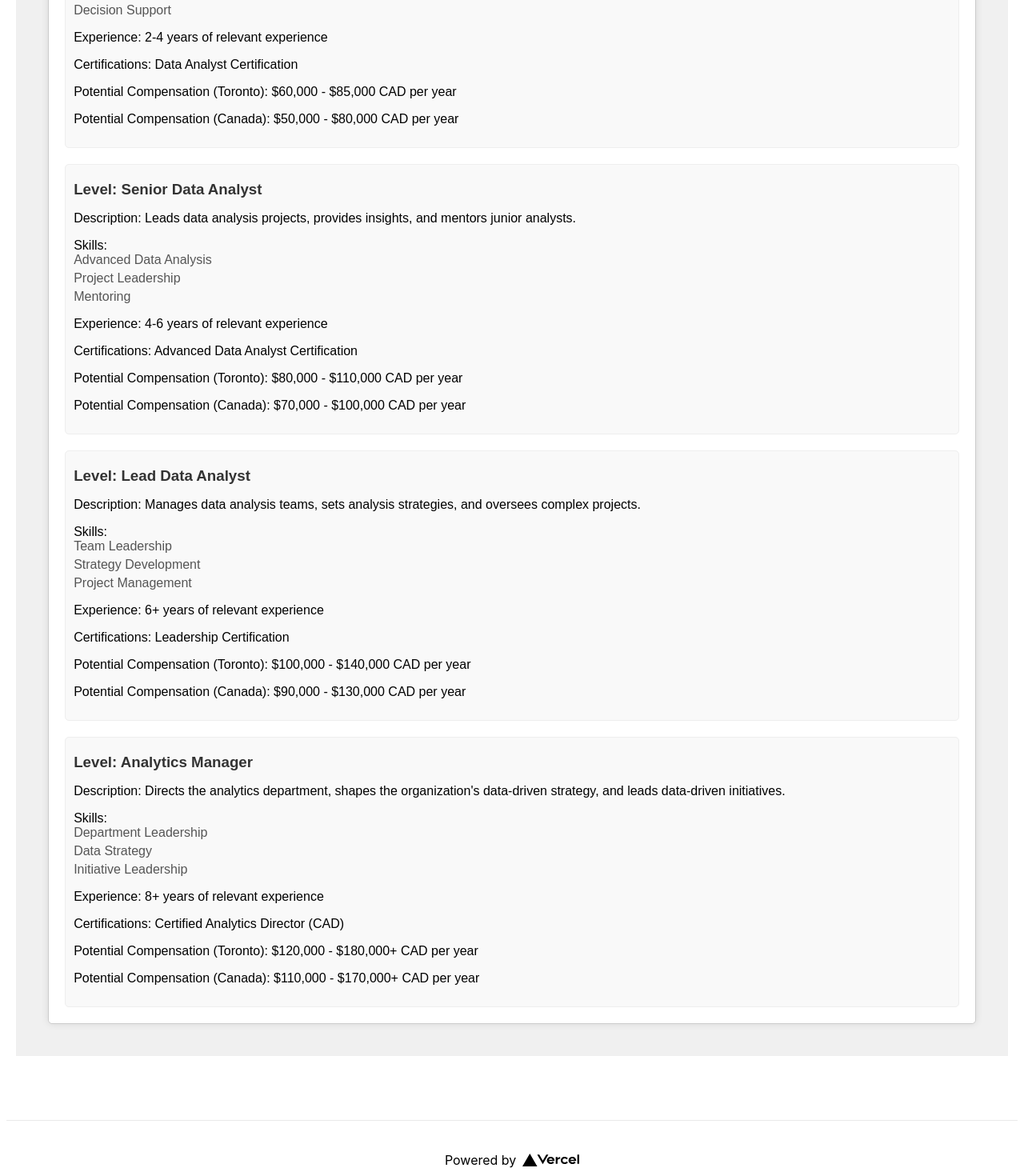
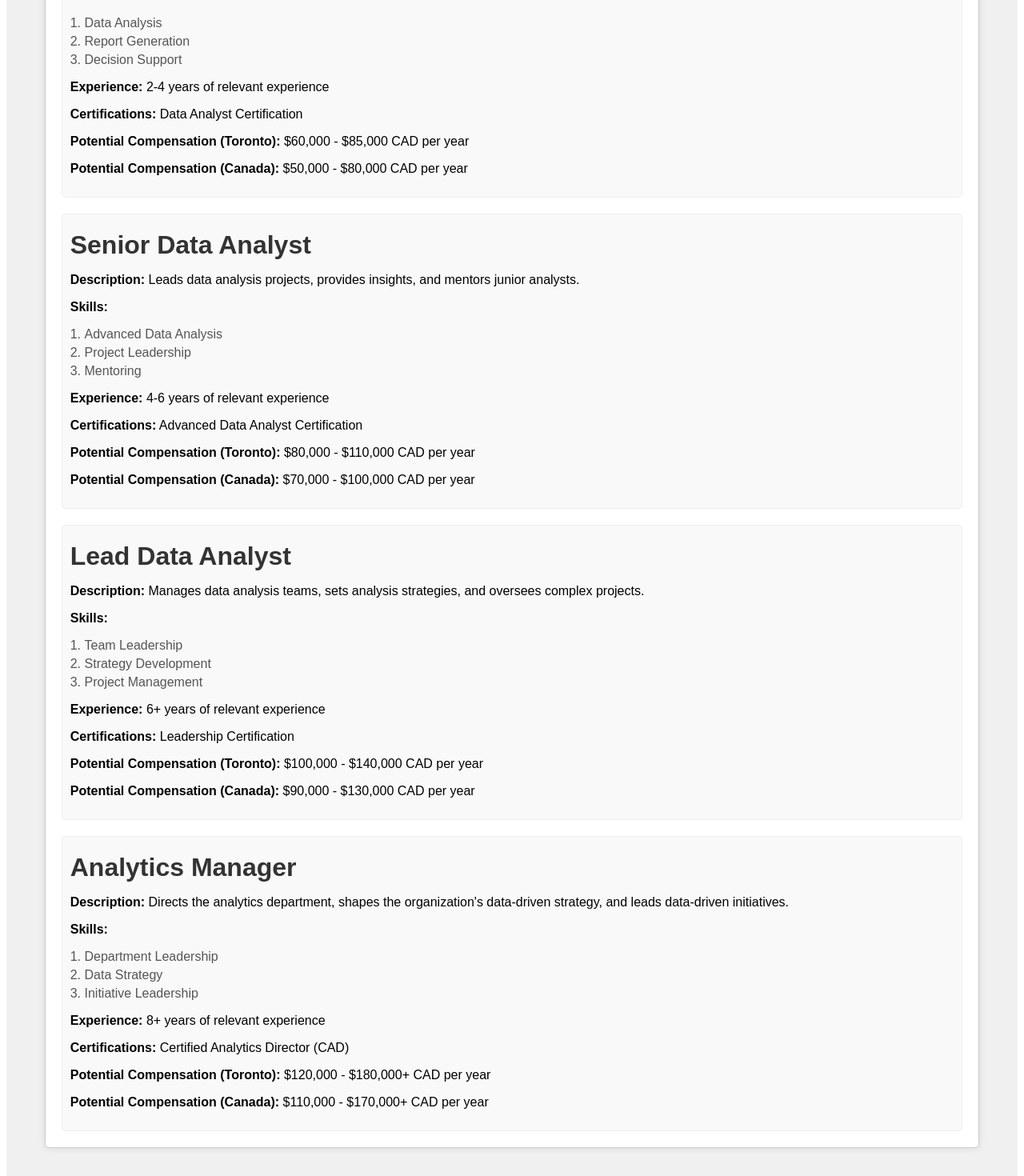
Before and after one commit to Elir-Mahad/jobsmap, a Next.js app: page / in a window 1280 px wide. Shown: the part 800-2270 px from the top of the page at 80% size. Built offline with nearby package versions, Linux system fonts and the light colour scheme.

Commit message:
style(jobslist): add some css

```diff
--- a/components/JobsList/JobsList.js
+++ b/components/JobsList/JobsList.js
@@ -5,41 +5,45 @@ import { jobData } from "../../data/dataScience";
 function JobsList() {
   return (
     <div className={style.App}>
-      <h1>Job Categories</h1>
       <div className={style.jobCategories}>
         {jobData.map((category) => (
+          <>
+            <h1>{category.field}</h1>
             <div key={category.jobCategory} className={style.jobCategory}>
               <h2>{category.jobCategory}</h2>
               <div className={style.joblevels}>
                 {category.jobLevels.map((level) => (
                   <div key={level.level} className={style.jobLevel}>
-                  <h3>Level: {level.level}</h3>
-                  <p>Description: {level.jobDescription}</p>
+                    <h3>{level.level}</h3>
+                    <p>
+                      <span>Description:</span> {level.jobDescription}
+                    </p>
+                    <span>Skills:</span>
                     <ul>
-                    {" "}
-                    Skills:
                       {level.requiredSkills.map((skill) => (
                         <li key={skill}>{skill}</li>
                       ))}
                     </ul>
                     <p className={style.experience}>
-                    Experience: {level.experience}
+                      <span>Experience:</span> {level.experience}
                     </p>
                     <p className={style.certifications}>
-                    Certifications: {level.certifications.join(", ")}
+                      <span>Certifications:</span>{" "}
+                      {level.certifications.join(", ")}
                     </p>
                     <p className={style.compensation}>
-                    Potential Compensation (Toronto):{" "}
+                      <span>Potential Compensation (Toronto): </span>
                       {level.potentialCompensationToronto}
                     </p>
                     <p className={style.compensation}>
-                    Potential Compensation (Canada):{" "}
+                      <span> Potential Compensation (Canada): </span>
                       {level.potentialCompensationCanada}
                     </p>
                   </div>
                 ))}
               </div>
             </div>
+          </>
         ))}
       </div>
     </div>
--- a/components/JobsList/JobsList.module.css
+++ b/components/JobsList/JobsList.module.css
@@ -33,11 +33,17 @@
 
 .jobLevel h3 {
   color: #333;
+  font-size: 2rem;
   margin: 10px 0;
 }
 
+.jobLevel span {
+  font-weight: 600;
+}
+
 .jobLevel ul {
-  list-style: none;
+  list-style-type: decimal;
+  list-style-position: inside;
   padding: 0;
 }
 
--- a/data/dataScience.js
+++ b/data/dataScience.js
@@ -26,6 +26,7 @@ export const jobData = [
   // 9. Chief Data Officer (CDO):
   // Career Track: Data Analyst/Data Scientist ➔ Data Team Lead/Manager ➔ Director of Data Strategy ➔ Chief Data Officer
   {
+    field: "Data science",
     jobCategory: "Data Analyst",
     jobLevels: [
       {
--- a/pages/index.js
+++ b/pages/index.js
@@ -6,7 +6,7 @@ export default function Home() {
   return (
     <div className={styles.container}>
       <Head>
-        <title>Create Next App</title>
+        <title>Jobs map</title>
         <link rel="icon" href="/favicon.ico" />
       </Head>
 
@@ -21,7 +21,11 @@ export default function Home() {
           rel="noopener noreferrer"
         >
           Powered by{" "}
-          <img src="/vercel.svg" alt="Vercel" className={styles.logo} />
+          <img
+            src="https://raw.githubusercontent.com/Elir-Mahad/notes/main/assets/personal/logo.png"
+            alt="Vercel"
+            className={styles.logo}
+          />
         </a>
       </footer>
 
```
Lines whose indentation alone changed are shown as unchanged.
